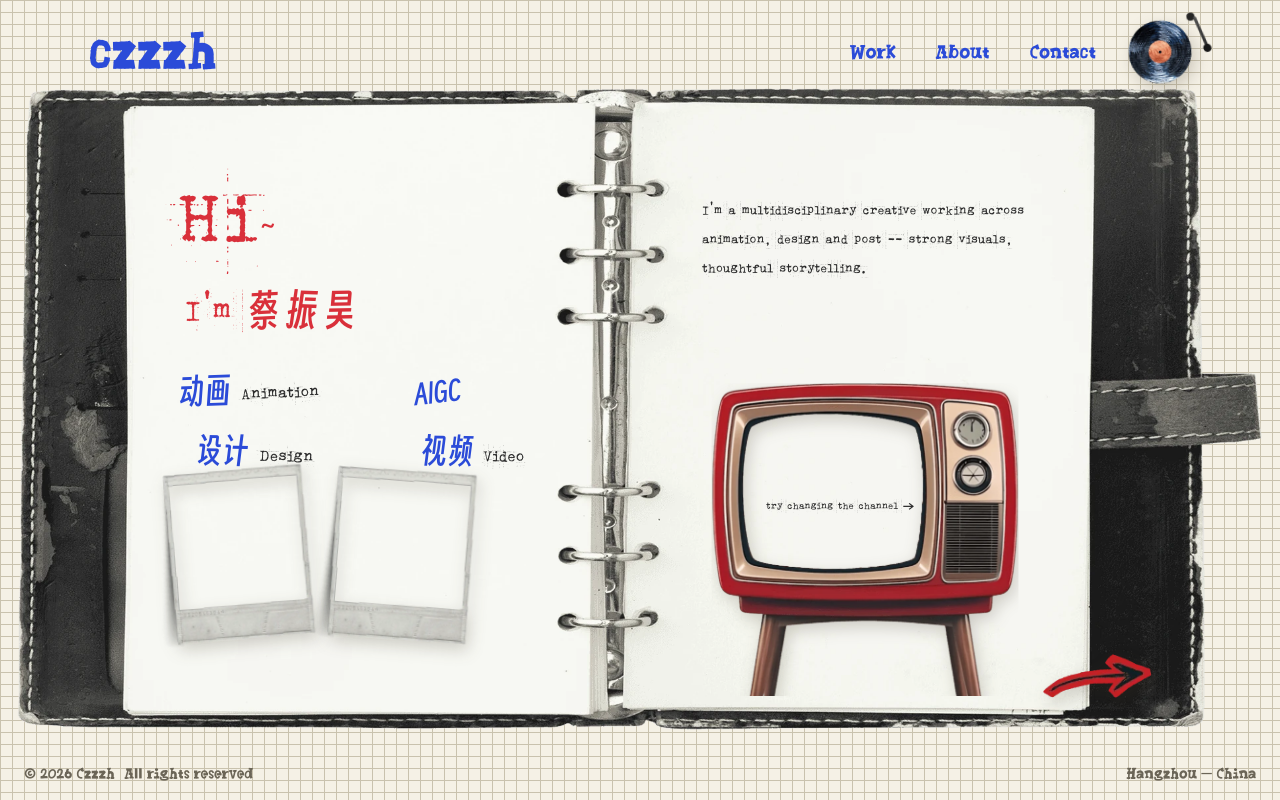
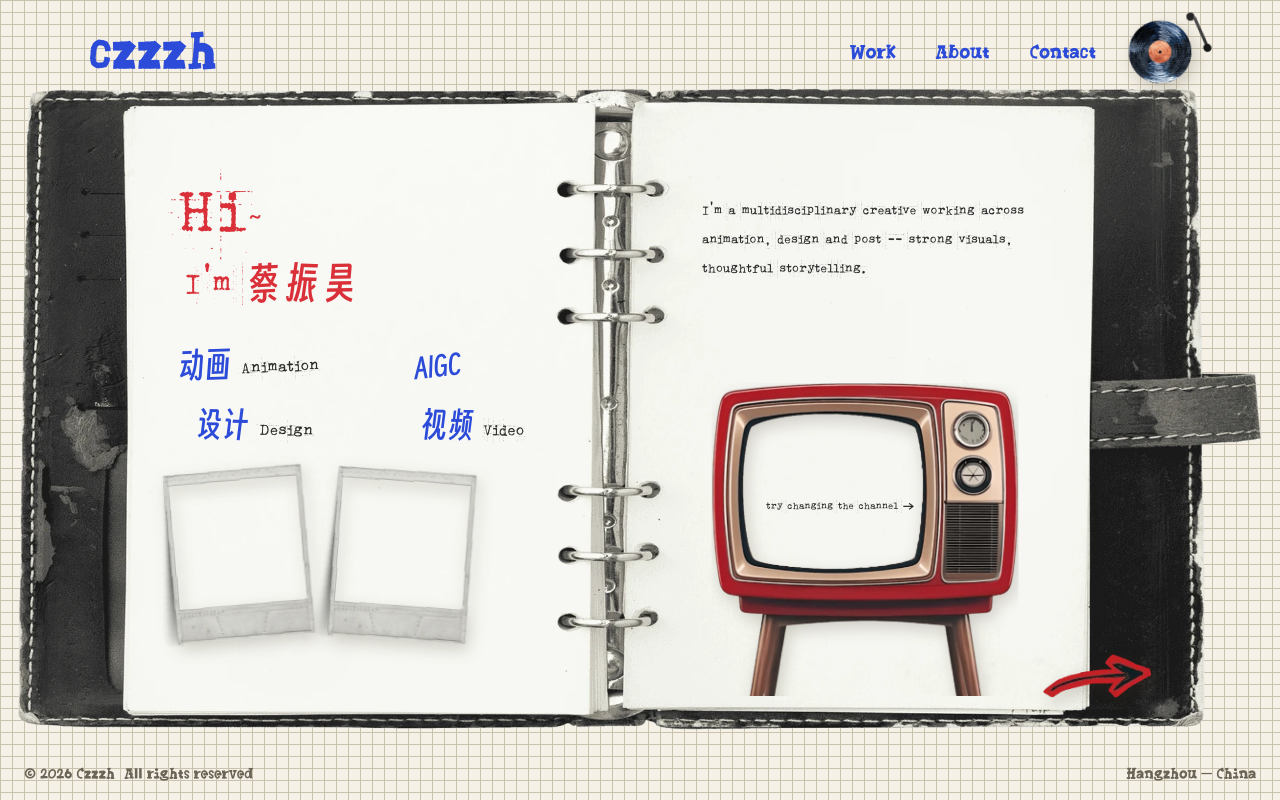
Before and after one commit to MonsterNB1/czzzh-work, a Next.js app: page / in a window 1280 px wide. Built offline with nearby package versions, Linux system fonts and the light colour scheme.

Commit message:
fix: size Hi and tuck the name under it like the reference
Hi drops to 0.068 of the spread width and the name rides right beneath
it, so the left page reads top-heavy the way the reference does.

```diff
--- a/src/app/page.tsx
+++ b/src/app/page.tsx
@@ -127,13 +127,13 @@ export default function Home() {
         <div className="absolute" style={{ left: "13%", top: "13%" }}>
           <p
             className="hand type font-bold text-marker leading-none"
-            style={{ fontSize: px(0.0792) }}
+            style={{ fontSize: px(0.068) }}
           >
             Hi<span className="text-[0.3em] align-middle -mt-2 inline-block">～</span>
           </p>
           <h1
             className="hand type font-bold text-marker leading-[1.2]"
-            style={{ fontSize: px(0.033), marginTop: px(0.0132), marginLeft: px(0.006) }}
+            style={{ fontSize: px(0.033), marginTop: px(0.003), marginLeft: px(0.006) }}
           >
             I&apos;m{" "}
             <span className="tracking-[0.12em] inline-flex">
```
